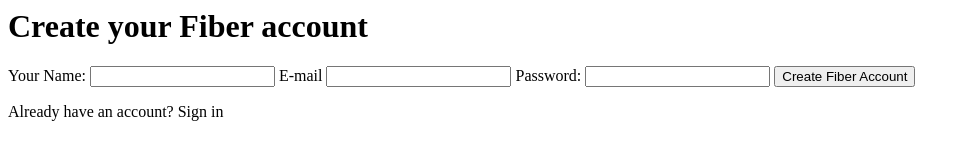
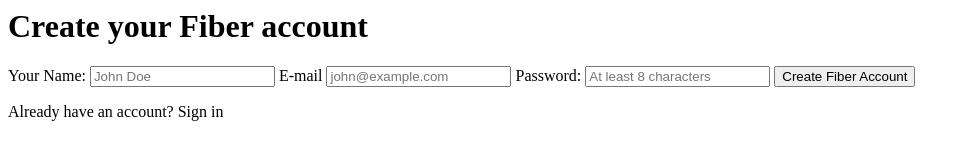
Before and after one commit to TutiAmalia/Fiber-Starter-Files, a plain HTML site: page login.html in a window 1280 px wide. Shown: the whole page, without its empty margins (0-969 px from the left). Drawn offline with Linux system fonts and the light colour scheme.

Commit message:
add placeholder

```diff
--- a/login.html
+++ b/login.html
@@ -11,11 +11,11 @@
         <h1>Create your Fiber account</h1>
         <form action="" method="post">
             <label for="username">Your Name:</label>
-            <input type="text" name="username" id="username">
+            <input type="text" name="username" id="username" placeholder="John Doe">
             <label for="email">E-mail</label>
-            <input type="text" name="email" id="email">
+            <input type="text" name="email" id="email" placeholder="john@example.com">
             <label for="password">Password:</label>
-            <input type="password" name="password" id="password">
+            <input type="password" name="password" id="password" placeholder="At least 8 characters">
             <input type="submit" value="Create Fiber Account">
             <p>Already have an account? <lr>Sign in</p>
         </form>
```
